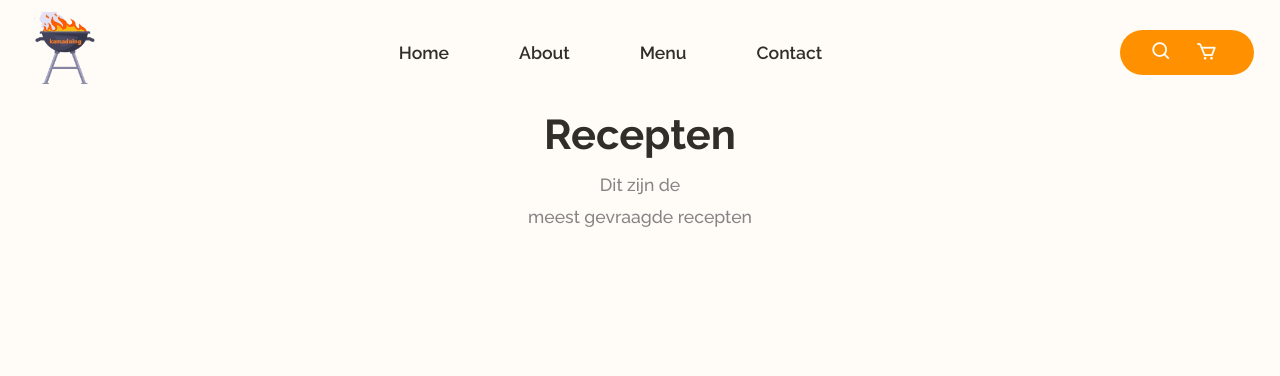
After one commit to 2023leerjaar2/2swd3-h4, a PHP site: page /recepten.php in a window 1280 px wide. The commit adds this page. Shown: the top 376 px of the page. Run offline with PHP 8.4, Linux system fonts and the light colour scheme; data that the repository does not hold is empty.

Commit message:
je kan de recepten showen

```diff
--- a/website/dashboard.php
+++ b/website/dashboard.php
@@ -21,6 +21,7 @@ require_once "helperJ.php";
             <a href="#" onclick="showTab('comments')"><i class="fas fa-comments"></i> Comments</a>
             <a href="#" onclick="showTab('klachten')"><i class="fas fa-exclamation-triangle"></i> Klachten</a>
             <a href="#" onclick="showTab('recepten')"><i class="fas fa-book-open"></i> Recepten</a>
+            <a href="#" onclick="showTab('verwijderen')"><i class="fas fa-book-open"></i> verwijderen</a>
         </div>
 
         <div id="content">
@@ -74,6 +75,11 @@ require_once "helperJ.php";
             </form>
 
             </section>
+            <section class="verwijderen">
+                <h2>Verwijderen</h2>
+                <!-- Inhoud van de Klachten-sectie -->
+                <p>Verwijder hier je recepten.</p>
+            </section>
         </div>
 
     </div>
--- a/website/helperJ.php
+++ b/website/helperJ.php
@@ -48,4 +48,12 @@ function uploadImage($file) {
         return false; // Geen afbeelding geüpload of er is een fout opgetreden
     }
 }
+
+function getAllRecepten(){
+    $sql = "SELECT * FROM recepten";
+    $result= connect()->query($sql);
+    $recepten = $result->fetch_all();
+    return $recepten;
+
+}
 ?>
--- a/website/receptToevoegen.php
+++ /dev/null
@@ -1,3 +0,0 @@
-<?php
-require_once "helperJ.php"
-?>
--- /dev/null
+++ b/website/recepten.php
@@ -0,0 +1,75 @@
+<?php
+	require_once "helperJ.php"
+?>
+<!DOCTYPE html>
+<html lang="en">
+<head>
+	<head>
+		<meta charset="UTF-8">
+		<meta http-equiv="X-UA-Compatible" content="IE=edge">
+		<meta name="viewport" content="width=device-width, initial-scale=1.0">
+		<title>Food website</title>
+
+		<link rel="stylesheet" href="css/Pizza website.css">
+
+		<link rel="stylesheet" href="https://unpkg.com/boxicons@latest/css/boxicons.min.css">
+
+		<link rel="preconnect" href="https://fonts.googleapis.com">
+		<link rel="preconnect" href="https://fonts.gstatic.com" crossorigin>
+		<link href="https://fonts.googleapis.com/css2?family=Raleway:wght@100;200;300;400;500;600;700&display=swap" rel="stylesheet">
+
+	</head>
+</head>
+<body>
+	<header>
+		<!-- <a href="#" class="logo">Food<span>Fun</span></a> -->
+		<a href="#" class="logo"><img src="img/MicrosoftTeams-image (7) (1).png" alt="logo"></a>
+		<ul class="navbar">
+			<li><a href="#home">Home</a></li>
+			<li><a href="#about">About</a></li>
+			<li><a href="#menu">Menu</a></li>
+			<li><a href="#contact">Contact</a></li>
+		</ul>
+
+		<article class="h-icons">
+			<a href="#"><i class='bx bx-search' ></i></a>
+			<a href="#"><i class='bx bx-cart' ></i></a>
+			<article class="bx bx-menu" id="menu-icon"></article>
+		</article>
+	</header>
+	<section class="menu" id="menu">
+		<article class="main-text">
+			<h2>Recepten</h2>
+			<p>Dit zijn de <br> meest gevraagde recepten </p>
+		</article>
+		<article class="menu-content">
+		<?php foreach(getAllRecepten() as $recepten){ ?>
+			<article class="row">
+				<img src="../website/<?= $recepten[7]; ?>" alt="<?= $recepten[7]; ?>">
+				<article class="menu-text">
+					<article class="menu-left">
+						<h4><?= $recepten[2]; ?></h4>
+					</article>
+					<article class="menu-right">
+						<h5><?= $recepten[3]; ?></h5>
+					</article>
+				</article>
+				<p>moeilijkheidsgraad: <?= $recepten[4]; ?></p>
+				<p>spicyness: <?= $recepten[5]; ?></p>
+				<p>vlees soort: <?= $recepten[6]; ?></p>
+				<p>info: <?= $recepten[8]; ?></p>
+				<article class="star">
+					<a href="#"><i class='bx bxs-star' ></i></a>
+					<a href="#"><i class='bx bxs-star' ></i></a>
+					<a href="#"><i class='bx bxs-star' ></i></a>
+					<a href="#"><i class='bx bxs-star' ></i></a>
+					<a href="#"><i class='bx bxs-star' ></i></a>
+				</article>
+			</article>
+			<?php }?>
+		</article>
+
+	</section>
+
+</body>
+</html>
```
Also changed, not shown: website/recepten.html (deleted, +0 -128 lines), website/img/download.jpeg (added).
